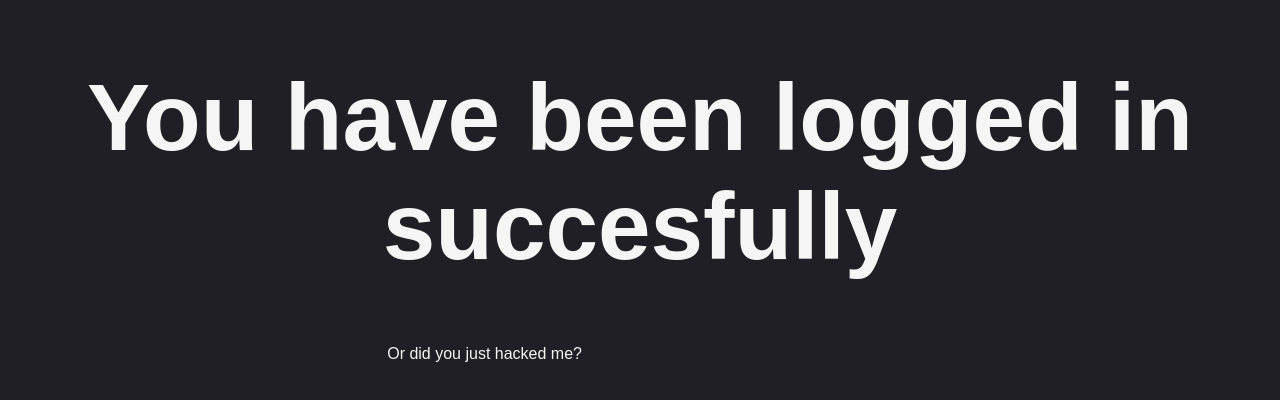
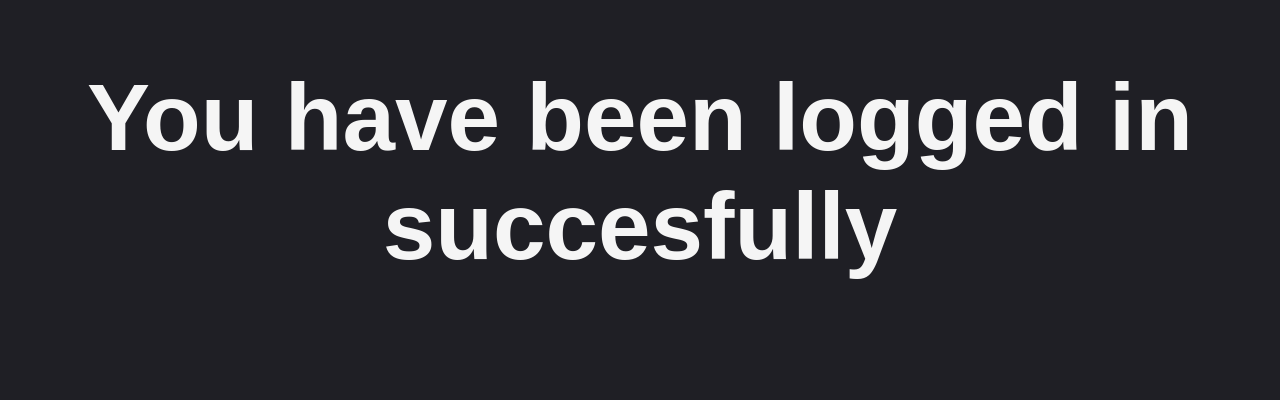
Before and after one commit to MartinNav/actix-surrealdb_login_site, a plain HTML site: page WWW/restricted.html in a window 1280 px wide. Drawn offline with Linux system fonts and the light colour scheme; a web font is replaced by a local one.

Commit message:
changed restricted.html

```diff
--- a/WWW/restricted.html
+++ b/WWW/restricted.html
@@ -28,7 +28,6 @@
 
 <body>
     <h1>You have been logged in succesfully</h1>
-    <p>Or did you just hacked me?</p>
 </body>
 
 </html>
```
Also changed, not shown: 1 other file.
